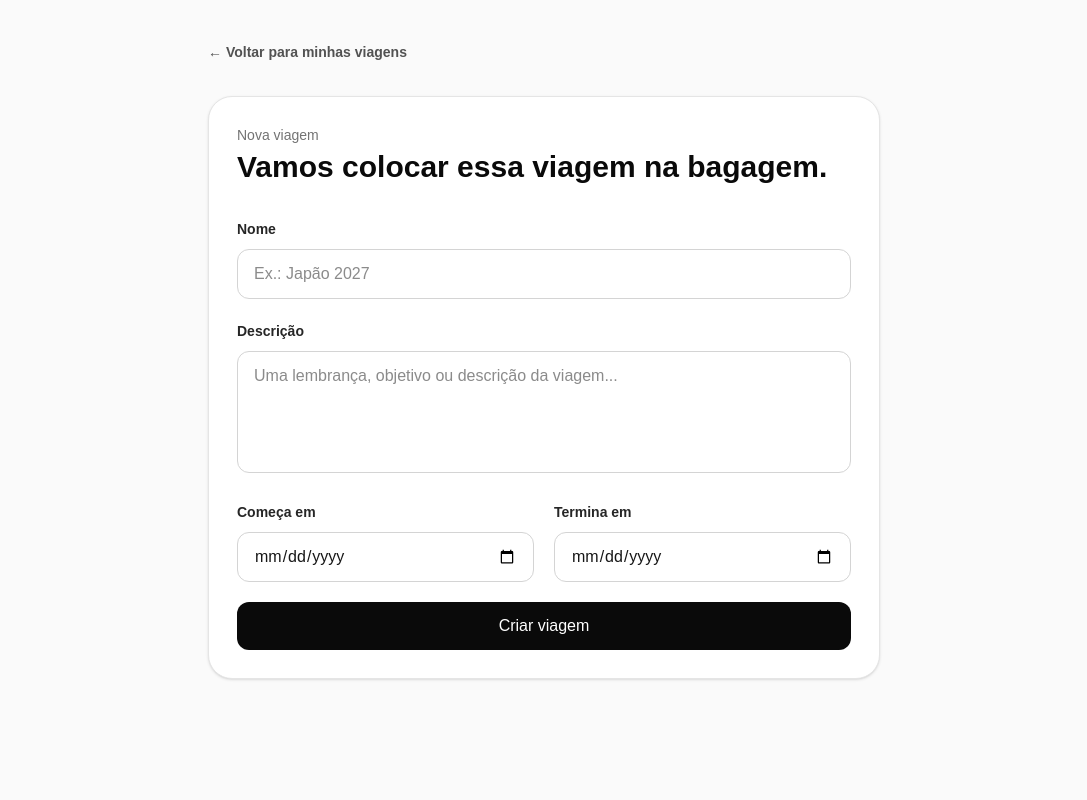
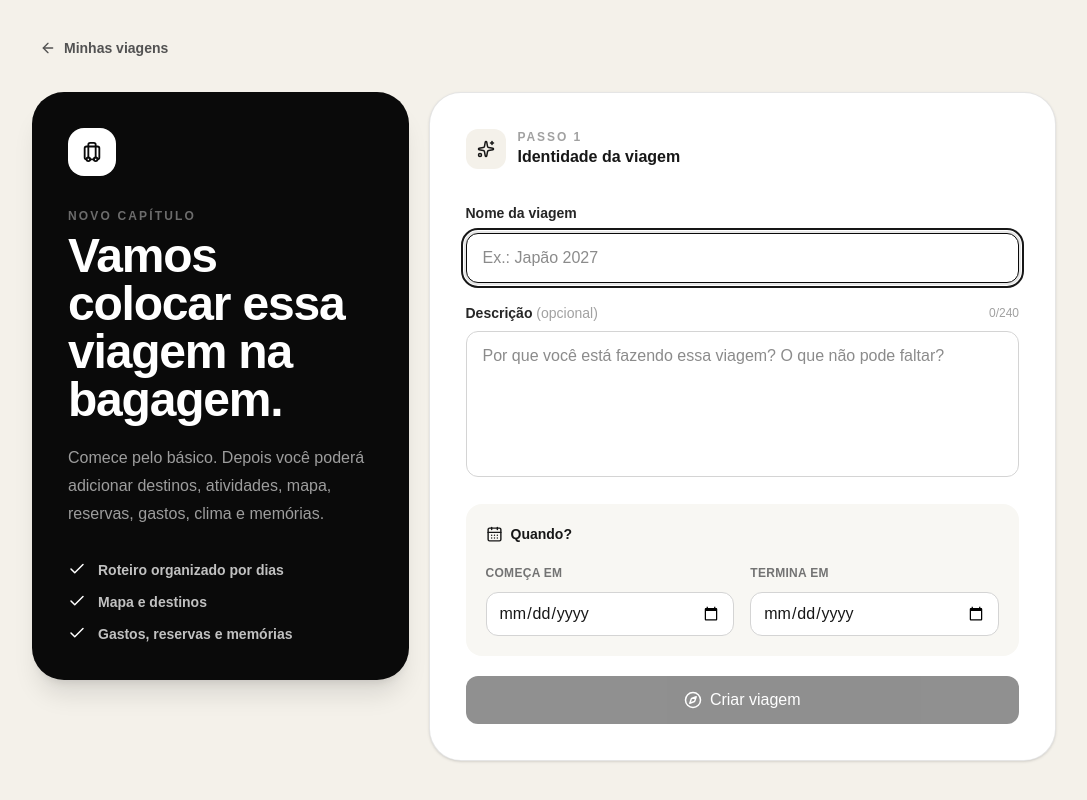
Before and after one commit to zaysauro/NaBagagem-Web, a Next.js app: page /dashboard/trips/new in a window 1280 px wide. Shown: the top 800 px of the page, without its empty margins (96-1183 px from the left). Built offline with nearby package versions, Linux system fonts and the light colour scheme; no server answers.

Commit message:
feat: improve new trip creation experience

```diff
--- a/app/dashboard/trips/new/page.tsx
+++ b/app/dashboard/trips/new/page.tsx
@@ -1,119 +1,75 @@
 "use client";
 
-import { FormEvent, useState } from "react";
+import { FormEvent, useMemo, useState } from "react";
 import { useRouter } from "next/navigation";
 import Link from "next/link";
+import { ArrowLeft, CalendarDays, Check, Compass, Luggage, Sparkles } from "lucide-react";
 
 export default function NewTripPage() {
   const router = useRouter();
-  const [title, setTitle] = useState("");
-  const [description, setDescription] = useState("");
-  const [startDate, setStartDate] = useState("");
-  const [endDate, setEndDate] = useState("");
-  const [error, setError] = useState("");
-  const [loading, setLoading] = useState(false);
+  const [title,setTitle]=useState("");
+  const [description,setDescription]=useState("");
+  const [startDate,setStartDate]=useState("");
+  const [endDate,setEndDate]=useState("");
+  const [error,setError]=useState("");
+  const [loading,setLoading]=useState(false);
 
-  async function submit(event: FormEvent) {
+  const dateError=useMemo(()=>startDate&&endDate&&endDate<startDate?"A data de término precisa ser igual ou posterior ao início.":"",[startDate,endDate]);
+  const canSubmit=title.trim().length>1&&!dateError&&!loading;
+
+  async function submit(event:FormEvent){
     event.preventDefault();
-    if (loading) return;
-    setLoading(true);
-    setError("");
-
-    try {
-      const response = await fetch("/api/trips", {
-        method: "POST",
-        headers: { "Content-Type": "application/json" },
-        body: JSON.stringify({
-          title,
-          description,
-          start_date: startDate || null,
-          end_date: endDate || null,
-        }),
-      });
-
-      const result = await response.json();
-      if (!response.ok) {
-        setError(result.error || "Não foi possível criar a viagem.");
-        return;
-      }
-
-      router.push("/dashboard");
-      router.refresh();
-    } catch {
-      setError("Erro de conexão.");
-    } finally {
-      setLoading(false);
-    }
+    if(!canSubmit)return;
+    setLoading(true);setError("");
+    try{
+      const response=await fetch("/api/trips",{method:"POST",headers:{"Content-Type":"application/json"},body:JSON.stringify({title:title.trim(),description:description.trim(),start_date:startDate||null,end_date:endDate||null})});
+      const result=await response.json();
+      if(!response.ok){setError(result.error||"Não foi possível criar a viagem.");return;}
+      router.push("/dashboard");router.refresh();
+    }catch{setError("Não foi possível conectar ao servidor. Tente novamente.");}
+    finally{setLoading(false);}
   }
 
-  return (
-    <main className="min-h-screen bg-neutral-50 px-6 py-10">
-      <div className="mx-auto max-w-2xl">
-        <Link href="/dashboard" className="text-sm font-semibold text-neutral-600">
-          ← Voltar para minhas viagens
-        </Link>
+  return <main className="min-h-screen bg-[#f4f1ea] px-4 pb-12 pt-7 sm:px-6">
+    <div className="mx-auto max-w-5xl">
+      <Link href="/dashboard" className="inline-flex min-h-10 items-center gap-2 rounded-xl px-2 text-sm font-bold text-neutral-600 transition hover:bg-black/5 hover:text-neutral-950 focus-visible:outline-none focus-visible:ring-2 focus-visible:ring-neutral-950"><ArrowLeft size={16} aria-hidden="true"/> Minhas viagens</Link>
 
-        <div className="mt-8 rounded-3xl border border-neutral-200 bg-white p-7 shadow-sm">
-          <p className="text-sm font-medium text-neutral-500">Nova viagem</p>
-          <h1 className="mt-1 text-3xl font-bold text-neutral-950">
-            Vamos colocar essa viagem na bagagem.
-          </h1>
+      <div className="mt-6 grid gap-5 lg:grid-cols-[.75fr_1.25fr] lg:items-start">
+        <aside className="rounded-[2rem] bg-neutral-950 p-7 text-white shadow-xl sm:p-9">
+          <div className="flex h-12 w-12 items-center justify-center rounded-2xl bg-white text-neutral-950"><Luggage size={22} aria-hidden="true"/></div>
+          <p className="mt-8 text-xs font-black uppercase tracking-[.18em] text-white/40">Novo capítulo</p>
+          <h1 className="mt-2 text-4xl font-black tracking-tight sm:text-5xl">Vamos colocar essa viagem na bagagem.</h1>
+          <p className="mt-5 leading-7 text-white/60">Comece pelo básico. Depois você poderá adicionar destinos, atividades, mapa, reservas, gastos, clima e memórias.</p>
+          <div className="mt-8 space-y-3 text-sm font-semibold text-white/75">
+            <p className="flex gap-3"><Check size={18} className="shrink-0 text-white" aria-hidden="true"/> Roteiro organizado por dias</p>
+            <p className="flex gap-3"><Check size={18} className="shrink-0 text-white" aria-hidden="true"/> Mapa e destinos</p>
+            <p className="flex gap-3"><Check size={18} className="shrink-0 text-white" aria-hidden="true"/> Gastos, reservas e memórias</p>
+          </div>
+        </aside>
+
+        <section className="rounded-[2rem] border border-black/10 bg-white p-6 shadow-sm sm:p-9">
+          <div className="flex items-center gap-3"><span className="flex h-10 w-10 items-center justify-center rounded-xl bg-[#f4f1ea]"><Sparkles size={18} aria-hidden="true"/></span><div><p className="text-xs font-black uppercase tracking-[.16em] text-neutral-400">Passo 1</p><h2 className="font-black">Identidade da viagem</h2></div></div>
 
           <form onSubmit={submit} className="mt-8 space-y-5">
-            <label className="block">
-              <span className="text-sm font-semibold text-neutral-800">Nome</span>
-              <input
-                required
-                value={title}
-                onChange={(e) => setTitle(e.target.value)}
-                placeholder="Ex.: Japão 2027"
-                className="mt-2 w-full rounded-xl border border-neutral-300 px-4 py-3 outline-none focus:border-neutral-950"
-              />
-            </label>
+            <label className="block"><span className="text-sm font-bold text-neutral-800">Nome da viagem</span><input required autoFocus value={title} onChange={e=>setTitle(e.target.value)} maxLength={80} placeholder="Ex.: Japão 2027" className="mt-2 min-h-12 w-full rounded-xl border border-neutral-300 bg-white px-4 py-3 text-base outline-none transition focus:border-neutral-950 focus:ring-2 focus:ring-neutral-950/10"/></label>
+            <label className="block"><div className="flex items-center justify-between gap-3"><span className="text-sm font-bold text-neutral-800">Descrição <span className="font-normal text-neutral-400">(opcional)</span></span><span className="text-xs text-neutral-400">{description.length}/240</span></div><textarea value={description} onChange={e=>setDescription(e.target.value)} maxLength={240} placeholder="Por que você está fazendo essa viagem? O que não pode faltar?" rows={5} className="mt-2 w-full resize-none rounded-xl border border-neutral-300 px-4 py-3 text-base outline-none transition focus:border-neutral-950 focus:ring-2 focus:ring-neutral-950/10"/></label>
 
-            <label className="block">
-              <span className="text-sm font-semibold text-neutral-800">Descrição</span>
-              <textarea
-                value={description}
-                onChange={(e) => setDescription(e.target.value)}
-                placeholder="Uma lembrança, objetivo ou descrição da viagem..."
-                rows={4}
-                className="mt-2 w-full resize-none rounded-xl border border-neutral-300 px-4 py-3 outline-none focus:border-neutral-950"
-              />
-            </label>
-
-            <div className="grid gap-5 sm:grid-cols-2">
-              <label className="block">
-                <span className="text-sm font-semibold text-neutral-800">Começa em</span>
-                <input
-                  type="date"
-                  value={startDate}
-                  onChange={(e) => setStartDate(e.target.value)}
-                  className="mt-2 w-full rounded-xl border border-neutral-300 px-4 py-3"
-                />
-              </label>
-              <label className="block">
-                <span className="text-sm font-semibold text-neutral-800">Termina em</span>
-                <input
-                  type="date"
-                  value={endDate}
-                  onChange={(e) => setEndDate(e.target.value)}
-                  className="mt-2 w-full rounded-xl border border-neutral-300 px-4 py-3"
-                />
-              </label>
+            <div className="rounded-2xl bg-[#f8f7f3] p-4 sm:p-5">
+              <div className="flex items-center gap-2"><CalendarDays size={17} aria-hidden="true"/><p className="text-sm font-black">Quando?</p></div>
+              <div className="mt-4 grid gap-4 sm:grid-cols-2">
+                <label className="block"><span className="text-xs font-bold uppercase tracking-wide text-neutral-500">Começa em</span><input type="date" value={startDate} onChange={e=>setStartDate(e.target.value)} className="mt-2 min-h-11 w-full rounded-xl border border-neutral-300 bg-white px-3 outline-none focus:border-neutral-950 focus:ring-2 focus:ring-neutral-950/10"/></label>
+                <label className="block"><span className="text-xs font-bold uppercase tracking-wide text-neutral-500">Termina em</span><input type="date" min={startDate||undefined} value={endDate} onChange={e=>setEndDate(e.target.value)} className="mt-2 min-h-11 w-full rounded-xl border border-neutral-300 bg-white px-3 outline-none focus:border-neutral-950 focus:ring-2 focus:ring-neutral-950/10"/></label>
+              </div>
+              {dateError&&<p role="alert" className="mt-3 text-xs font-semibold text-red-600">{dateError}</p>}
             </div>
 
-            {error && <p className="rounded-xl bg-red-50 p-3 text-sm text-red-700">{error}</p>}
-
-            <button
-              disabled={loading}
-              className="w-full rounded-xl bg-neutral-950 px-4 py-3 font-semibold text-white disabled:opacity-60"
-            >
-              {loading ? "Criando..." : "Criar viagem"}
+            {error&&<p role="alert" className="rounded-xl border border-red-200 bg-red-50 p-3 text-sm font-semibold text-red-700">{error}</p>}
+            <button disabled={!canSubmit} className="flex min-h-12 w-full items-center justify-center gap-2 rounded-xl bg-neutral-950 px-4 py-3 font-black text-white transition hover:-translate-y-0.5 disabled:cursor-not-allowed disabled:opacity-45 focus-visible:outline-none focus-visible:ring-2 focus-visible:ring-neutral-950 focus-visible:ring-offset-2">
+              {loading?<><span className="h-4 w-4 animate-spin rounded-full border-2 border-white/30 border-t-white" aria-hidden="true"/> Criando viagem...</>:<><Compass size={18} aria-hidden="true"/> Criar viagem</>}
             </button>
           </form>
-        </div>
+        </section>
       </div>
-    </main>
-  );
+    </div>
+  </main>;
 }
```
